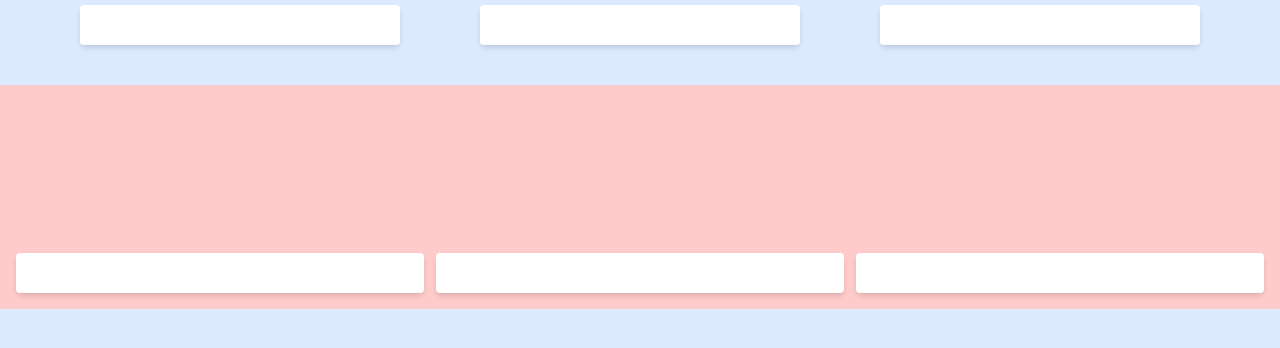
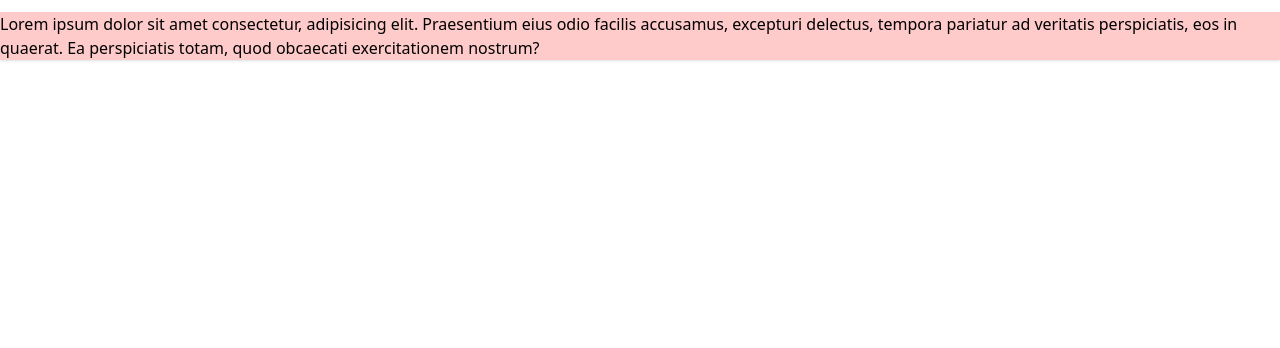
Before and after one commit to fufex3934/Tailwindcss, a website built with Vite: page index.html in a window 1280 px wide. Built offline with nearby package versions, Linux system fonts and the light colour scheme.

Commit message:
container

```diff
--- a/index.html
+++ b/index.html
@@ -6,19 +6,10 @@
     <title>tailwindcss</title>
     <link rel="stylesheet" href="./style.css" />
   </head>
-  <body class="bg-blue-100 " >
-   <div class="flex justify-evenly">
-    <div class="bg-white basis-1/4 h-10  mt-[5px] rounded shadow-md opacity-100"></div>
-    <div class="bg-white basis-1/4 h-10  mt-[5px] rounded shadow-md opacity-100"></div>
-    <div class="bg-white basis-1/4 h-10  mt-[5px] rounded shadow-md opacity-100"></div>
+  <body class="bg-white">
+   <div class="container bg-red-200 shadow mt-3 mx-auto">
+<p>Lorem ipsum dolor sit amet consectetur, adipisicing elit. Praesentium eius odio facilis accusamus, excepturi delectus, tempora pariatur ad veritatis perspiciatis, eos in quaerat. Ea perspiciatis totam, quod obcaecati exercitationem nostrum?</p>
    </div>
-
-   <div class="grid grid-cols-3 mt-10 gap-3 bg-red-200 p-4 h-56 content-end">
-    <div class="bg-white basis-1/4 h-10   rounded shadow-md opacity-100"></div>
-    <div class="bg-white basis-1/4 h-10   rounded shadow-md opacity-100"></div>
-    <div class="bg-white basis-1/4 h-10   rounded shadow-md opacity-100"></div>
-   </div>
-
 
   </body>
 </html>
```
